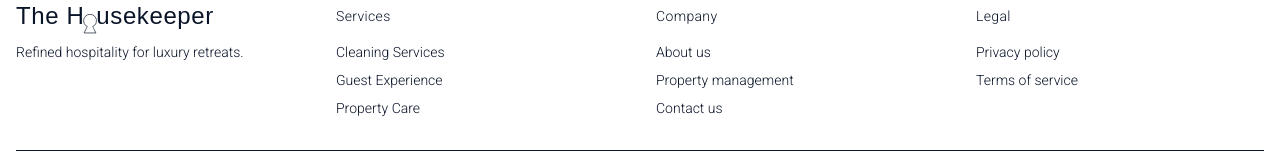
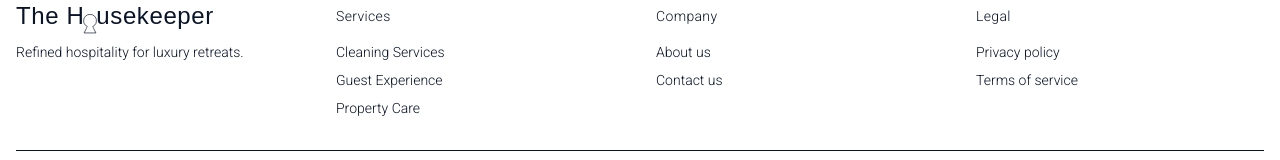
Before and after one commit to MattRey/thehousekeeper.wales, a Next.js app: page / in a window 1280 px wide. Shown: the part 3259-3419 px from the top of the page. Built offline with nearby package versions, Linux system fonts and the light colour scheme; a web font is replaced by a local one.

Commit message:
chore: remove unnecessary links

```diff
--- a/components/footer.tsx
+++ b/components/footer.tsx
@@ -21,7 +21,7 @@ export function Footer() {
             <ul className="space-y-2 text-sm">
               <li>
                 <Link
-                  href="/services"
+                  href="/our-services"
                   className="font-light text-muted-foreground hover:text-primary transition"
                 >
                   Cleaning Services
@@ -29,7 +29,7 @@ export function Footer() {
               </li>
               <li>
                 <Link
-                  href="/services"
+                  href="/our-services"
                   className="font-light text-muted-foreground hover:text-primary transition"
                 >
                   Guest Experience
@@ -37,7 +37,7 @@ export function Footer() {
               </li>
               <li>
                 <Link
-                  href="/services"
+                  href="/our-services"
                   className="font-light text-muted-foreground hover:text-primary transition"
                 >
                   Property Care
@@ -57,14 +57,6 @@ export function Footer() {
                   className="font-light text-muted-foreground hover:text-primary transition"
                 >
                   About us
-                </Link>
-              </li>
-              <li>
-                <Link
-                  href="/property-management"
-                  className="font-light text-muted-foreground hover:text-primary transition"
-                >
-                  Property management
                 </Link>
               </li>
               <li>
```
